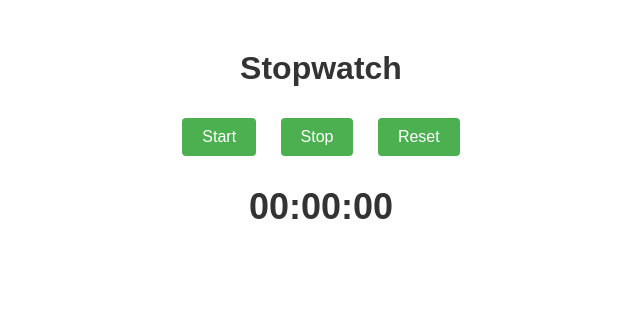
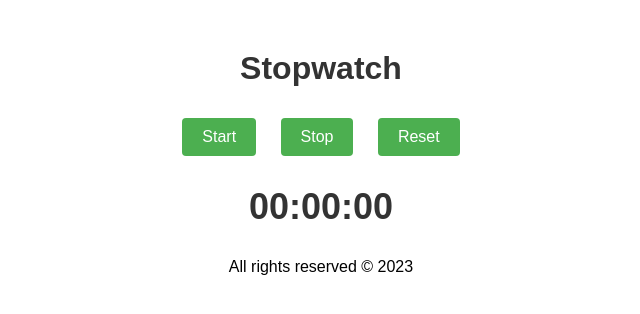
Before and after one commit to Jeevan1310/javascript-challenge-30, a plain HTML site: page Day-9/index.html in a window 1280 px wide. Shown: the whole page, without its empty margins (319-959 px from the left). Drawn offline with Linux system fonts and the light colour scheme.

Commit message:
added a footer

```diff
--- a/Day-9/index.html
+++ b/Day-9/index.html
@@ -1,7 +1,7 @@
 <!DOCTYPE html>
 <html>
   <head>
-    <title>Stopwatch</title>
+    <title>Stopwatch JS</title>
     <link rel="stylesheet" href="style.css">
   </head>
   <body>
@@ -11,5 +11,8 @@
     <button onclick="reset()">Reset</button>
     <h2 id="display">00:00:00</h2>
     <script src="ninth.js"></script>
+    <footer>
+        <p>All rights reserved &copy; 2023</p>
+    </footer>
   </body>
 </html>
```
